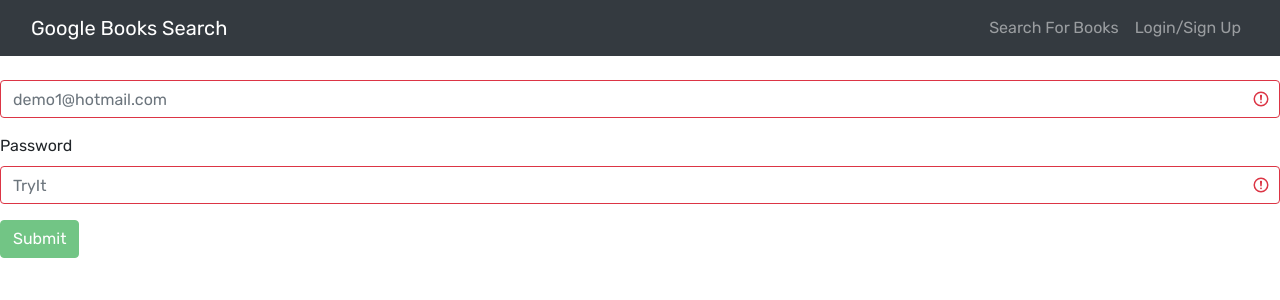
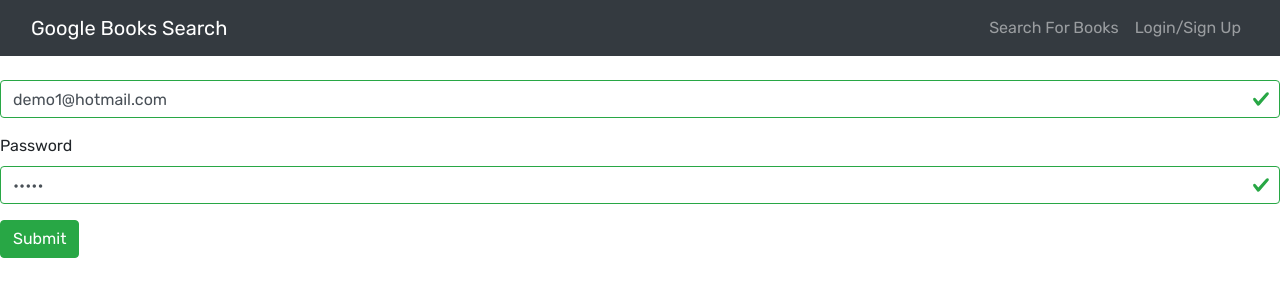
Before and after one commit to Jonathan-84/book-search-engine, a React (Create React App) app in the folder client/: page /demo in a window 1280 px wide. Shown: the top 300 px of the page. Built offline with nearby package versions, Linux system fonts and the light colour scheme.

Commit message:
fixing form

```diff
--- a/client/src/components/DemoLoginForm.js
+++ b/client/src/components/DemoLoginForm.js
@@ -8,7 +8,7 @@
 import { LOGIN_USER } from '../utils/mutations';
 
 const Demo = () => {
-  const [userFormData, setUserFormData] = useState({ email: '', password: '' });
+  const [userFormData, setUserFormData] = useState({ email:'demo1@hotmail.com', password:'TryIt' });
   const [validated] = useState(true);
   const [showAlert, setShowAlert] = useState(false);
   const [login, { error }] = useMutation(LOGIN_USER);
@@ -65,7 +65,7 @@
           <Form.Label htmlFor='email'></Form.Label>
           <Form.Control
             type='text'
-            placeholder='demo1@hotmail.com'
+            placeholder='Your Email'
             name='email'
             onChange={handleInputChange}
             value={userFormData.email}
@@ -78,7 +78,7 @@
           <Form.Label htmlFor='password'>Password</Form.Label>
           <Form.Control
             type='password'
-            placeholder='TryIt'
+            placeholder='Your Password'
             name='password'
             onChange={handleInputChange}
             value={userFormData.password}
```
